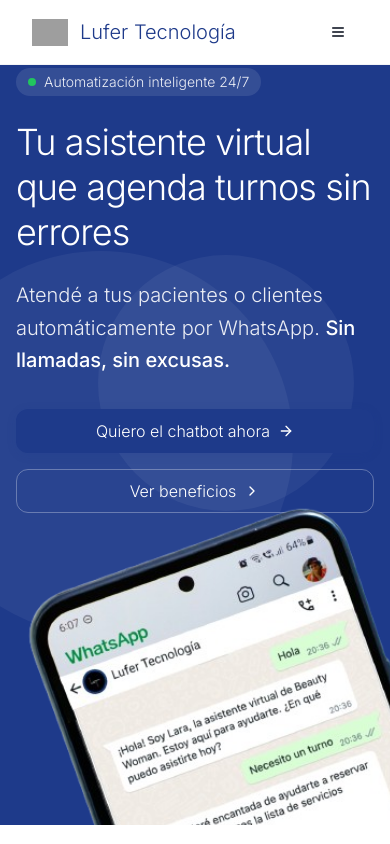
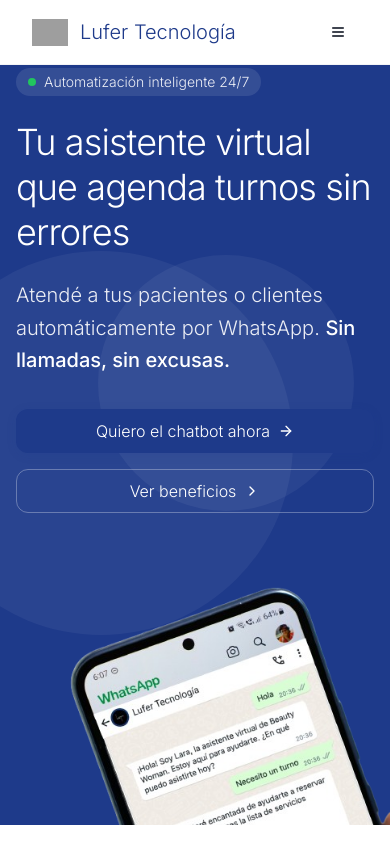
Before and after one commit to lufertech/landingpage33, a Next.js app: page / in a window 390 px wide. Shown: the top 844 px of the page. Built offline with nearby package versions, Linux system fonts and the light colour scheme; grey boxes are pictures that could not be loaded.

Commit message:
feat: reduce phone image size by 25%
Adjust image scaling for better visual balance

Co-authored-by: null <209791647+lufertech@users.noreply.github.com>

```diff
--- a/app/page.tsx
+++ b/app/page.tsx
@@ -163,7 +163,7 @@ function HeroSection() {
           <AnimatedSection animation="slide-right" delay={300} className="flex items-end justify-center h-full">
             <div
               className="relative h-full flex items-end"
-              style={{ transform: "scale(2)", transformOrigin: "center bottom" }}
+              style={{ transform: "scale(1.5)", transformOrigin: "center bottom" }}
             >
               <Image
                 src="/images/whatsapp-phone-clean.png"
```
